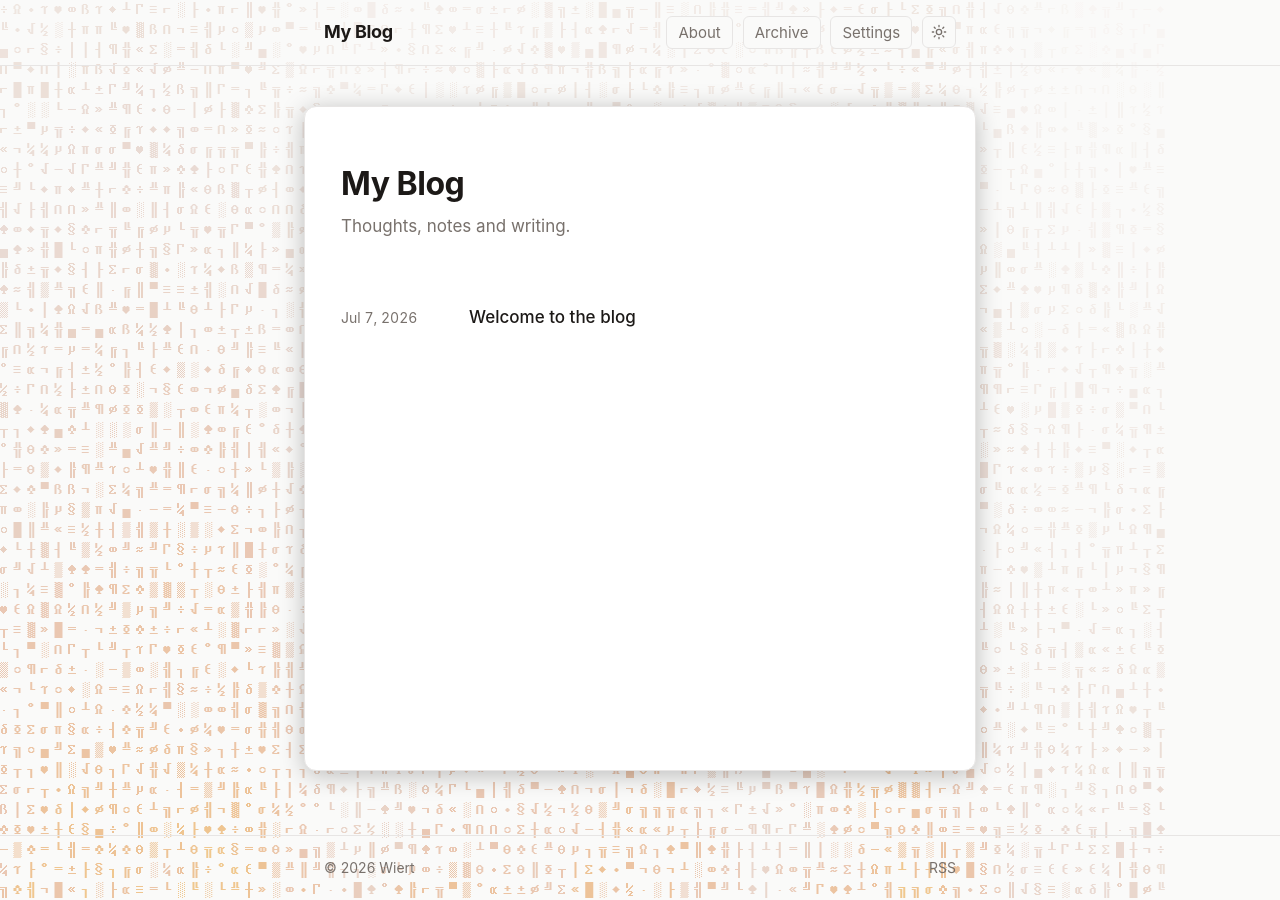
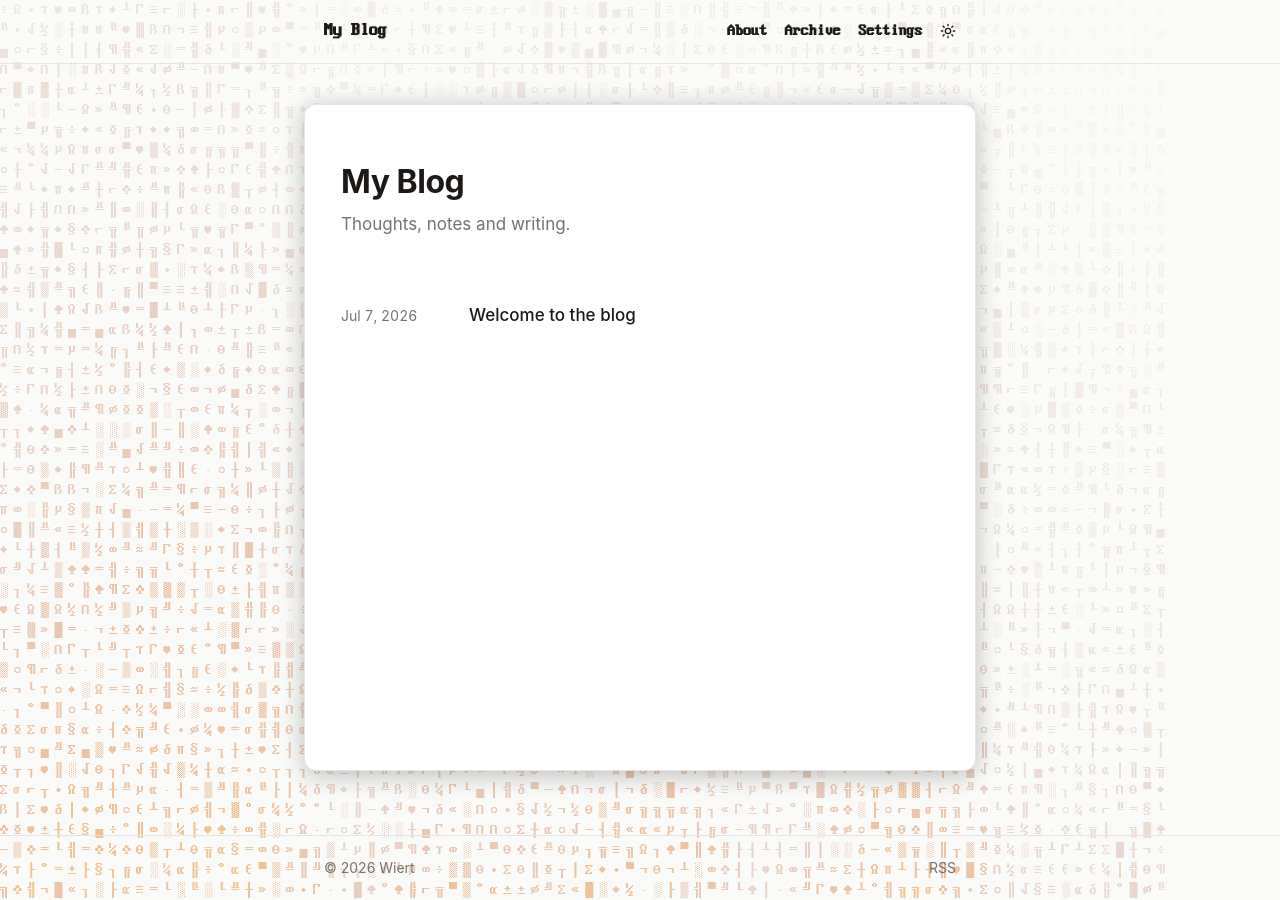
Before and after one commit to w13rt/w13rt.github.io, a Jekyll site: the page built from index.html, in a window 1280 px wide. Built offline with Jekyll 4.4.1, drawn with Linux system fonts in a browser that asks for light colours.

Commit message:
Speed control in fps; nav in glyph font styled like the title
- Animation speed is now set directly in fps (5-60) instead of a multiplier.
- Nav bar uses the CP437 VGA glyph font; About/Archive/Settings and the
  theme toggle are now plain title-style text instead of chips.

Co-Authored-By: Claude Fable 5 <noreply@anthropic.com>

```diff
--- a/_layouts/default.html
+++ b/_layouts/default.html
@@ -54,7 +54,7 @@
       var PAL_N = 64;
 
       // Tunable parameters (all 0..1 unless noted). Saved per-browser.
-      var defaults = { height: 0.73, width: 0.6, variance: 0.5, brightness: 0.6, speed: 1, scale: 16 };
+      var defaults = { height: 0.73, width: 0.6, variance: 0.5, brightness: 0.6, fps: 30, scale: 16 };
       var params = Object.assign({}, defaults);
       try { Object.assign(params, JSON.parse(localStorage.getItem("fireSettings") || "{}")); } catch (e) {}
 
--- a/assets/css/main.scss
+++ b/assets/css/main.scss
@@ -211,6 +211,8 @@ table {
 
 .site-header {
   border-bottom: 1px solid var(--border);
+  font-family: "Web437 IBM VGA", var(--font-mono);
+  letter-spacing: 0;
 
   nav {
     display: flex;
@@ -225,7 +227,6 @@ table {
   font-weight: 700;
   color: var(--text);
   font-size: 1.125rem;
-  letter-spacing: -0.02em;
 }
 
 .site-title:hover {
@@ -233,41 +234,35 @@ table {
   color: var(--accent);
 }
 
+/* Nav links share the title's look: plain bold text, no chips. */
 .nav-links {
   display: flex;
   align-items: center;
-  gap: 0.6rem;
+  gap: 1.1rem;
 
   a {
-    color: var(--text-muted);
-    font-size: 0.9375rem;
-    line-height: 1.4;
-    background: var(--bg);
-    border: 1px solid var(--border);
-    border-radius: 6px;
-    padding: 0.3rem 0.7rem;
+    color: var(--text);
+    font-weight: 700;
+    font-size: 1rem;
   }
 
   a:hover {
-    color: var(--text);
-    border-color: var(--text-muted);
+    color: var(--accent);
     text-decoration: none;
   }
 }
 
 #theme-toggle {
-  background: var(--bg);
-  border: 1px solid var(--border);
-  border-radius: 6px;
-  color: var(--text-muted);
+  background: none;
+  border: none;
+  color: var(--text);
   cursor: pointer;
-  padding: 0.44rem 0.5rem;
+  padding: 0;
   display: inline-flex;
   align-items: center;
 
   &:hover {
-    color: var(--text);
-    border-color: var(--text-muted);
+    color: var(--accent);
   }
 }
 
```
Also changed, not shown: other parts of _layouts/default.html (+1 -1 lines), settings.html (+5 -5 lines).
